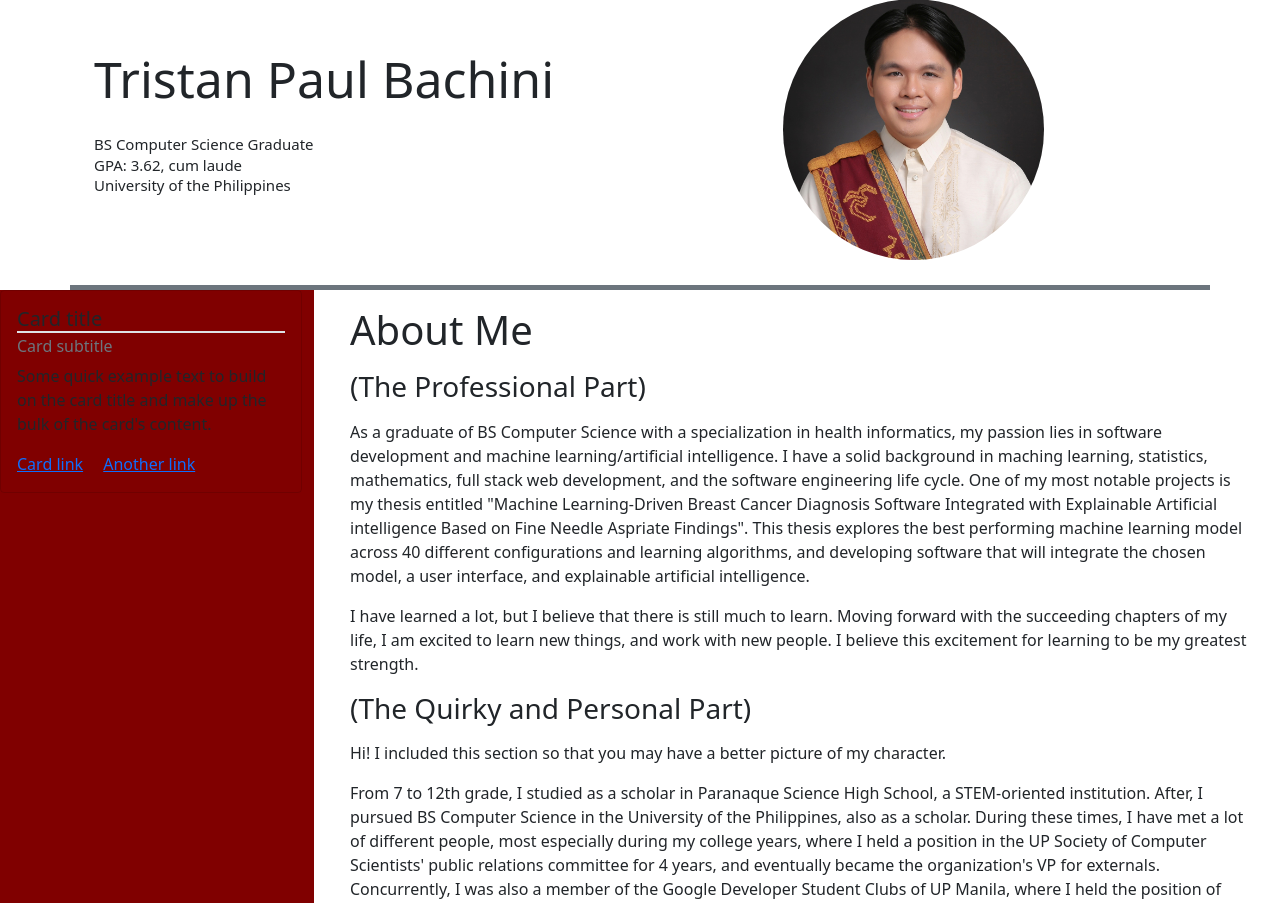
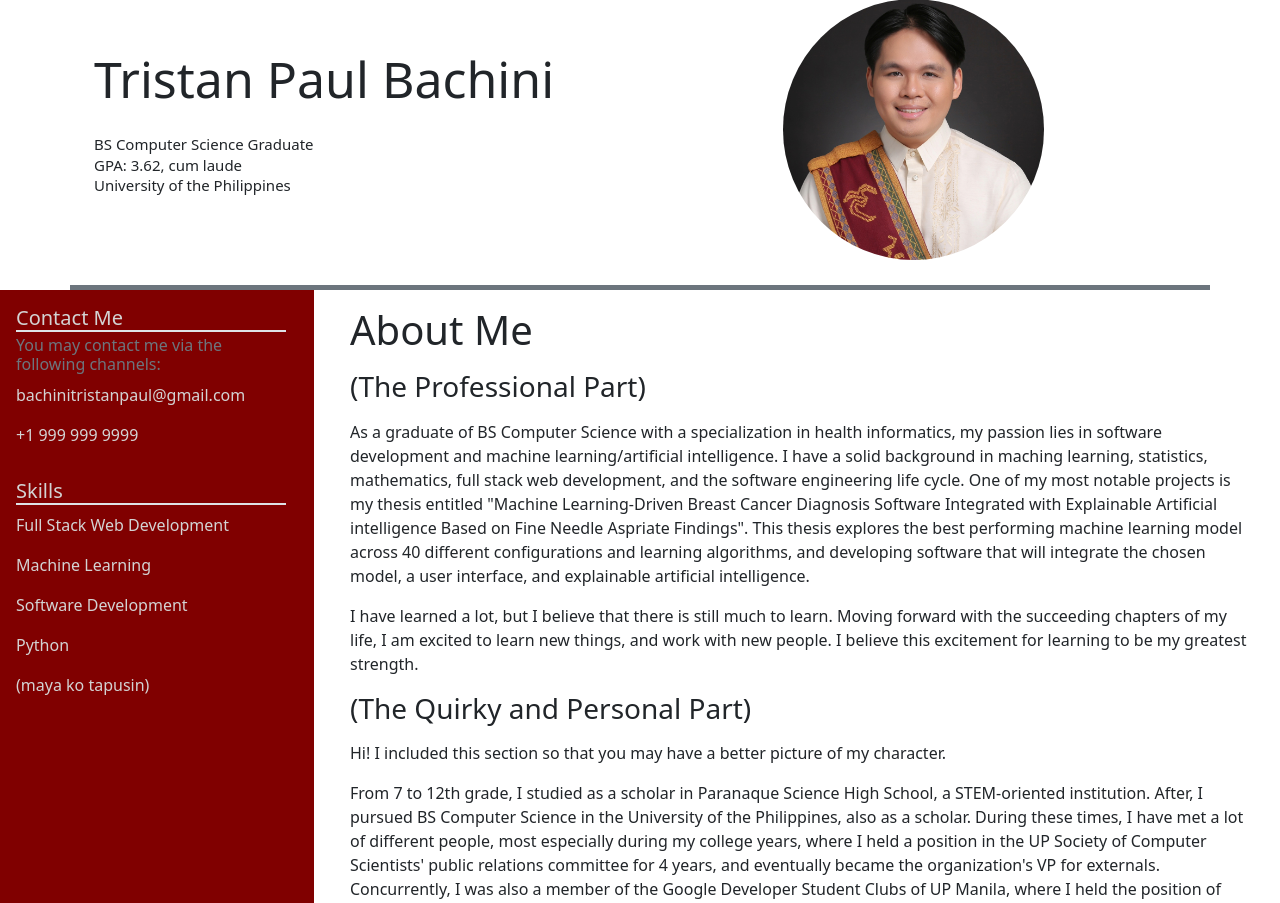
Before and after one commit to TristanBachini/Resume, a Django app: page / in a window 1280 px wide. Shown: the part 79-982 px from the top of the page. Run offline with Django 4.2, Linux system fonts and the light colour scheme.

Commit message:
fixed layout and added text for sidepanels

```diff
--- a/Tristan_Resume/main/templates/main/home.html
+++ b/Tristan_Resume/main/templates/main/home.html
@@ -31,38 +31,47 @@
 <div class="row">
 
   <div class="col-md-3 side-panel">
-    <div class="card panel-component mx-auto bg-transparent">
+    <div class="panel-component mx-auto bg-transparent">
       <div class="card-body">
-        <h5 class="card-title border-bottom border-2">Card title</h5>
-        <h6 class="card-subtitle mb-2 text-muted">Card subtitle</h6>
-        <p class="card-text">Some quick example text to build on the card title and make up the bulk of the card's content.</p>
-        <a href="#" class="card-link">Card link</a>
-        <a href="#" class="card-link">Another link</a>
+        <h5 class="card-title border-bottom border-2">Contact Me</h5>
+        <h6 class="card-subtitle mb-2 text-muted">You may contact me via the following channels:</h6>
+        <p class="card-text">bachinitristanpaul@gmail.com</p>
+        <p class="card-text">+1 999 999 9999</p>
       </div>
     </div>
+    <div class="panel-component mx-auto bg-transparent">
+      <div class="card-body">
+        <h5 class="card-title border-bottom border-2">Skills</h5>
+        <p class="card-text">Full Stack Web Development</p>
+        <p class="card-text">Machine Learning</p>
+        <p class="card-text">Software Development</p>
+        <p class="card-text">Python</p>
+        <p class="card-text">(maya ko tapusin)</p>
+      </div>
+    </div>
+
   </div>
 
   <!--Start Of Mobile components -->
 
     <div class="offcanvas offcanvas-start" tabindex="-1" id="offcanvasExample" aria-labelledby="offcanvasExampleLabel">
       <div class="side-panel-mobile container">
-        <div class="offcanvas-header">
-          <h5 class="offcanvas-title" id="offcanvasExampleLabel">Offcanvas</h5>
-          <button type="button" class="btn-close text-reset" data-bs-dismiss="offcanvas" aria-label="Close"></button>
+        <div class="panel-component mx-auto bg-transparent">
+          <div class="card-body">
+            <h5 class="card-title border-bottom border-2">Contact Me</h5>
+            <h6 class="card-subtitle mb-2 text-muted">You may contact me via the following channels:</h6>
+            <p class="card-text">bachinitristanpaul@gmail.com</p>
+            <p class="card-text">+1 999 999 9999</p>
+          </div>
         </div>
-        <div class="offcanvas-body">
-          <div>
-            Some text as placeholder. In real life you can have the elements you have chosen. Like, text, images, lists, etc.
-          </div>
-          <div class="dropdown mt-3">
-            <button class="btn btn-secondary dropdown-toggle" type="button" id="dropdownMenuButton" data-bs-toggle="dropdown">
-              Dropdown button
-            </button>
-            <ul class="dropdown-menu" aria-labelledby="dropdownMenuButton">
-              <li><a class="dropdown-item" href="#">Action</a></li>
-              <li><a class="dropdown-item" href="#">Another action</a></li>
-              <li><a class="dropdown-item" href="#">Something else here</a></li>
-            </ul>
+        <div class="panel-component mx-auto bg-transparent">
+          <div class="card-body">
+            <h5 class="card-title border-bottom border-2">Skills</h5>
+            <p class="card-text">Full Stack Web Development</p>
+            <p class="card-text">Machine Learning</p>
+            <p class="card-text">Software Development</p>
+            <p class="card-text">Python</p>
+            <p class="card-text">(maya ko tapusin)</p>
           </div>
         </div>
       </div>
--- a/Tristan_Resume/static/css/main/styles.css
+++ b/Tristan_Resume/static/css/main/styles.css
@@ -18,6 +18,7 @@
     }
     .side-panel{
       background-color: #800000;
+      color: #d3d3d3;
     }
     .side-panel-mobile{
       display:none;
@@ -47,6 +48,7 @@
     }
     .side-panel{
       background-color: #800000;
+      color: #d3d3d3;
     }
     .side-panel-mobile{
       display:none;
@@ -74,10 +76,9 @@
     display:none;
     z-index:2;
   }
-  /* .side-panel-mobile{
-
-
-  } */
+  .panel-component{
+    color: black;
+  }
   button.btn-mobile{
     position:fixed;
     z-index: 1;
```
